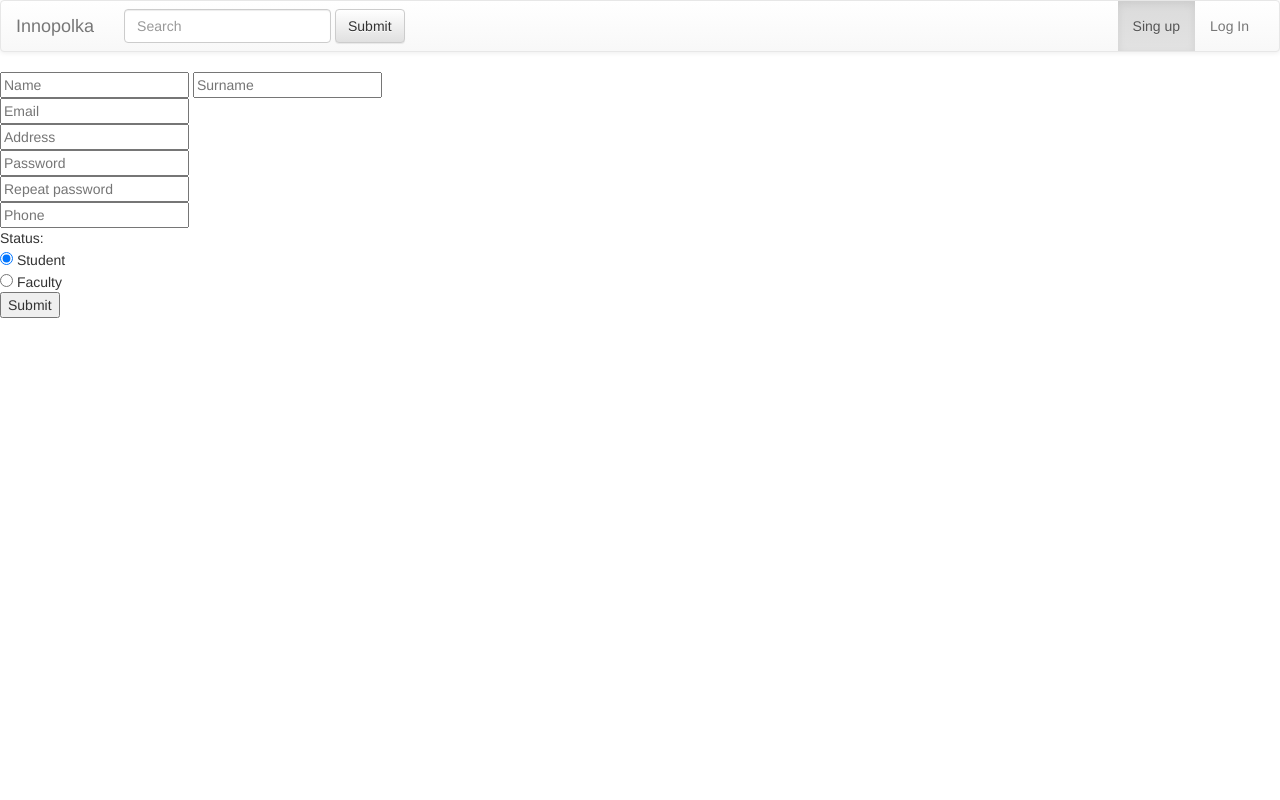
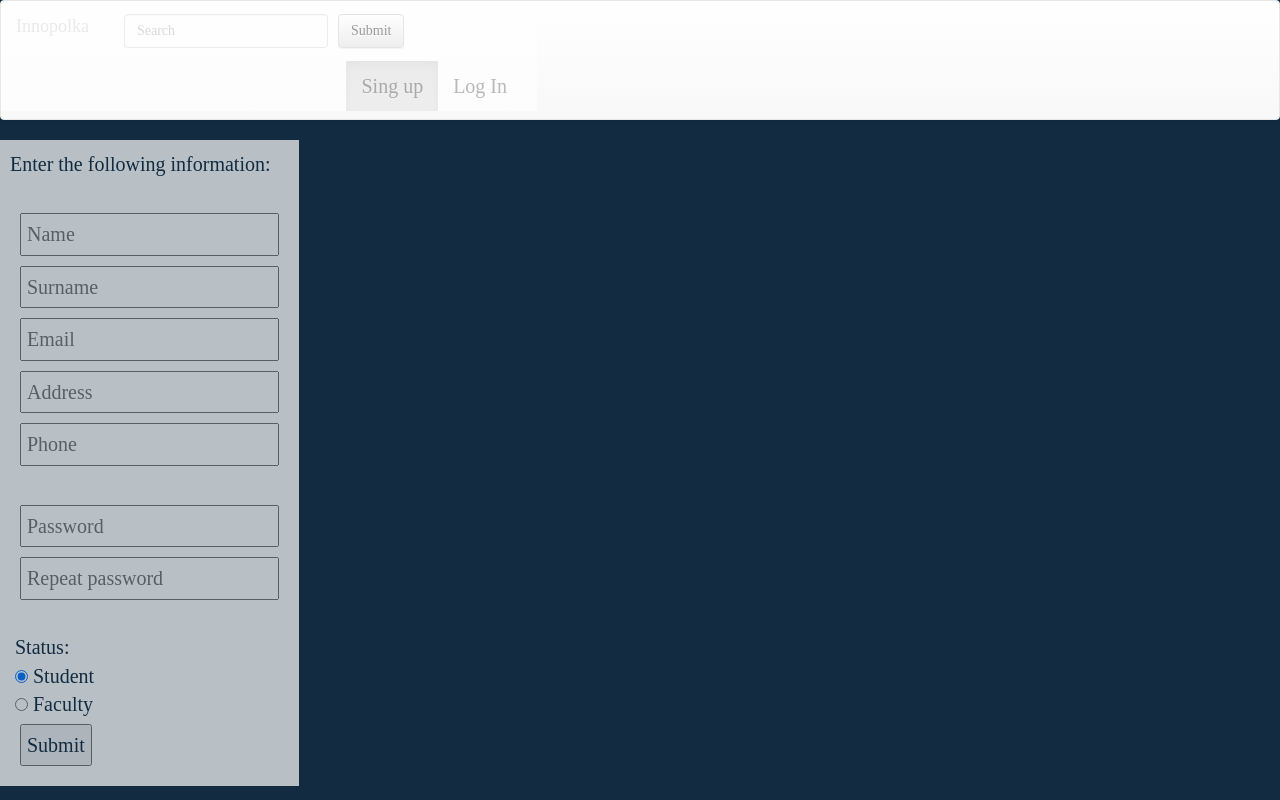
Before and after one commit to charikova/ITP2_project, a Django app: template UserCards/templates/UserCards/signup.html in a window 1280 px wide. Run offline with Django 3.2, Linux system fonts and the light colour scheme; the template is opened without the code that fills it, so the values that code supplies are empty; some libraries are stand-ins or nearby versions.

Commit message:
new html form for signup login

```diff
--- a/UserCards/templates/UserCards/login.html
+++ b/UserCards/templates/UserCards/login.html
@@ -1,6 +1,7 @@
 {% extends 'Documents/base.html'  %}
 
 {% block body  %}
+<link rel="stylesheet" href="login_signup_style.css">
 
 <form action="/user/identify_user/" method="post">
     Email:<br>
--- /dev/null
+++ b/UserCards/templates/UserCards/login_signup_style.css
@@ -0,0 +1,34 @@
+body {
+    background-color: #122b40;
+    font-family: Futura;
+    color: white;
+    font-size: 20px;
+
+}
+
+div {
+    background-color: white;
+    opacity: 0.7;
+    color: #122b40;
+    width: auto;
+    padding: auto;
+    display: inline-block;
+
+}
+
+input {
+    padding: 5px;
+    margin: 5px;
+    font-size: 20px;
+    font-family: Futura;
+
+}
+
+form {
+    padding: 10px;
+    margin: 5px;
+}
+
+p {
+    padding: 10px;
+}
--- a/UserCards/templates/UserCards/signup.html
+++ b/UserCards/templates/UserCards/signup.html
@@ -2,15 +2,19 @@
 
 {% block body  %}
 
+<link rel="stylesheet" href="login_signup_style.css">
+<div>
+  <p>Enter the following information:</p>
 <form action="/user/make_user/" method="post">
 
-  <input type="text" name="Name" placeholder="Name">
+  <input type="text" name="Name" placeholder="Name"><br>
   <input type="text" name="Surname" placeholder="Surname"><br>
   <input type="text" name="Email" placeholder="Email"><br>
   <input type="text" name="Address" placeholder="Address"><br>
+  <input type="text" name="Phone" placeholder="Phone"><br> <br>
+
   <input type="password" name="Password" placeholder="Password"> <br>
-  <input type="password" name="RepeatPassword" placeholder="Repeat password"> <br>
-  <input type="text" name="Phone" placeholder="Phone"><br>
+  <input type="password" name="RepeatPassword" placeholder="Repeat password"> <br><br>
   Status:<br>
   <input type="radio" name="Status" value="Student" checked> Student <br>
   <input type="radio" name="Status" value="Faculty"> Faculty <br>
@@ -18,6 +22,7 @@
     {% csrf_token %}
 
 </form>
+</div>
 
 
 {% endblock  %}
--- /dev/null
+++ b/UserCards/templates/UserCards/usercards_style.css
@@ -0,0 +1,6 @@
+body {
+    background-color: #122b40;
+    font-family: Futura;
+    color: white;
+
+}
--- a/manage.py
+++ b/manage.py
@@ -13,6 +13,3 @@ if __name__ == "__main__":
             "forget to activate a virtual environment?"
         ) from exc
     execute_from_command_line(sys.argv)
-
-#new comment
-#comment
```
Also changed, not shown: UserCards/templates/UserCards/index.html (+7 -7 lines), db.sqlite3, 3 other files.
